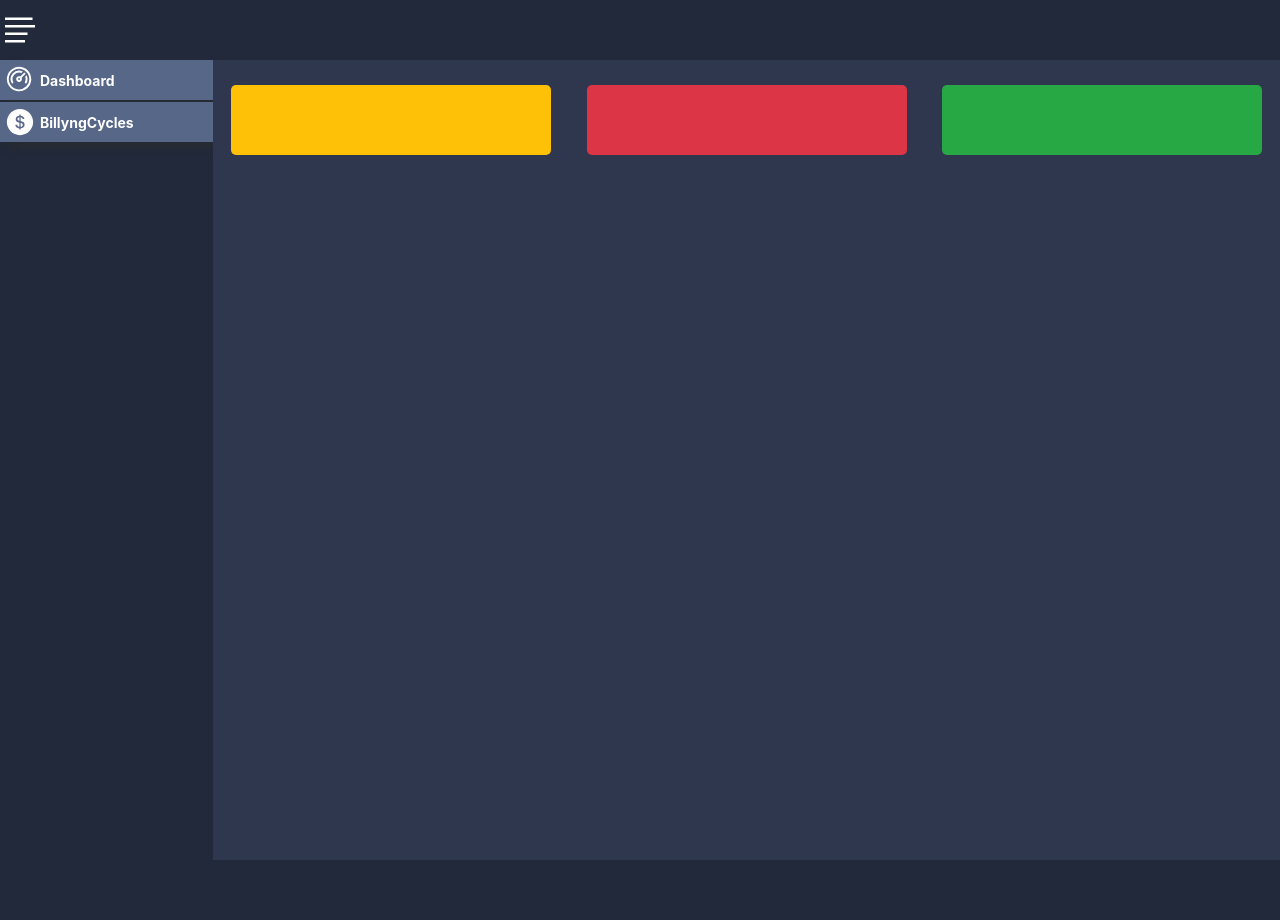
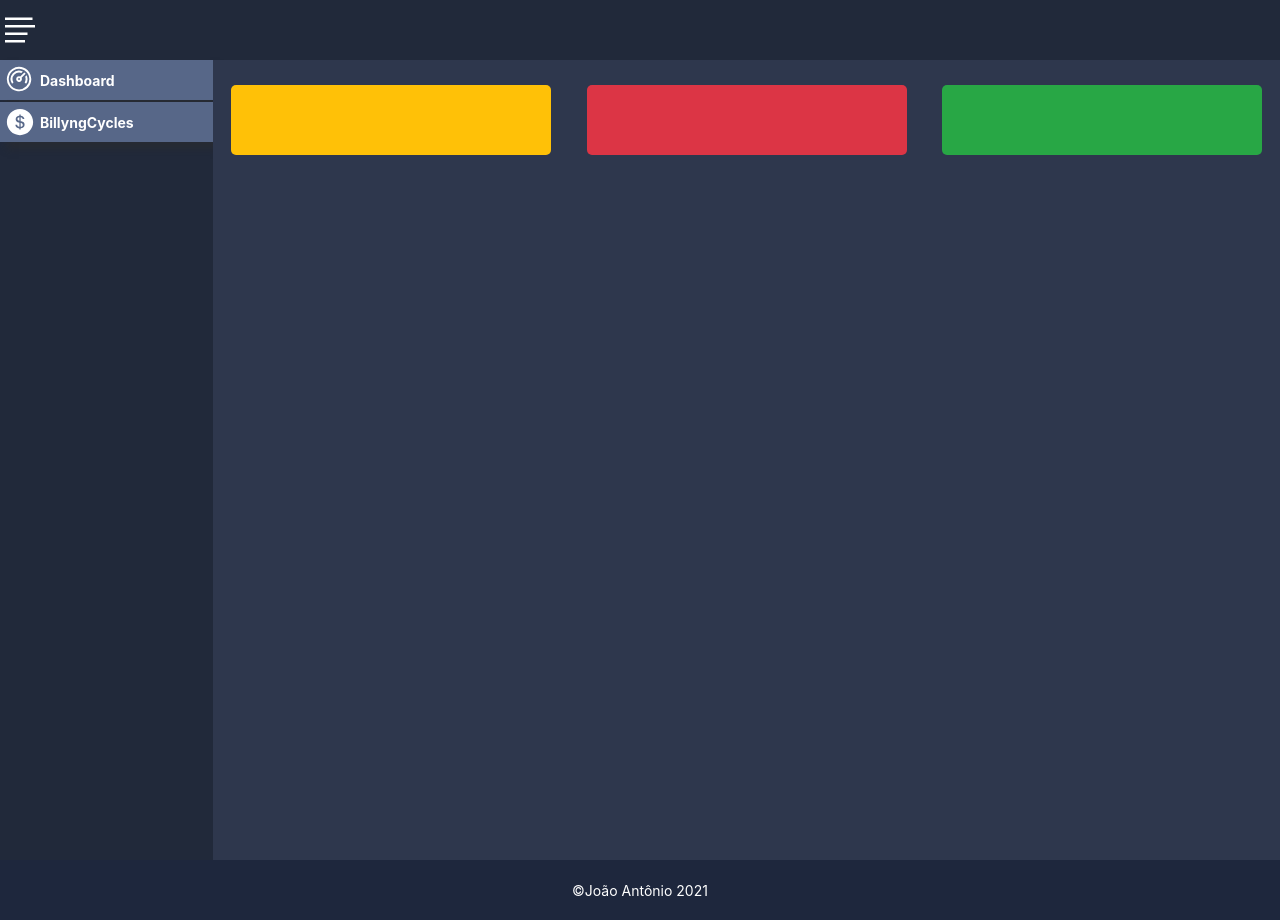
Before and after one commit to Jhon9191/appFinancesReactJs, a React (Create React App) app: page / in a window 1280 px wide. Built offline with nearby package versions, Linux system fonts and the light colour scheme; no server answers.

Commit message:
Adding copyright to the footer

```diff
--- a/src/Components/Footer/Footer.module.css
+++ b/src/Components/Footer/Footer.module.css
@@ -1,10 +1,9 @@
 .footer{
     display: flex;
     align-items: center;
-    justify-content: flex-start;
-    flex-direction: row;
+    justify-content: center;
     width: 100%;
     min-height: 30px;
     height: 60px;
-    background-color: var(--backgroundMain);
+    background-color: #1e273d;
 }
--- a/src/Components/Footer/Footer.tsx
+++ b/src/Components/Footer/Footer.tsx
@@ -3,6 +3,7 @@ import styles from '../Footer/Footer.module.css'
 const Footer = () => {
     return (
         <div className={styles.footer}>
+            <small>&copy;João Antônio 2021</small>
         </div>
     );
 }
```
